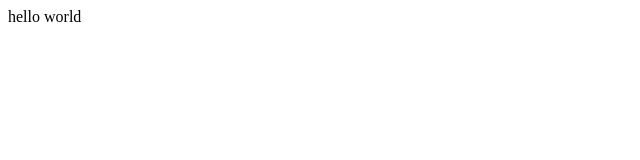
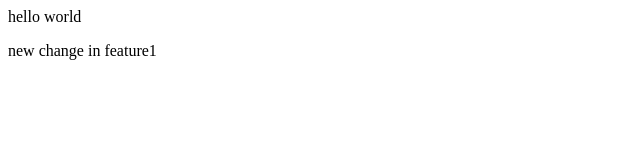
Before and after one commit to param529/My-first-project, a plain HTML site: page index.html in a window 1280 px wide. Shown: the whole page, without its empty margins (0-640 px from the left). Drawn offline with Linux system fonts and the light colour scheme.

Commit message:
new change in feature1

```diff
--- a/index.html
+++ b/index.html
@@ -1 +1,2 @@
 <p>hello world</p>
+<p>new change in feature1</p>
```
